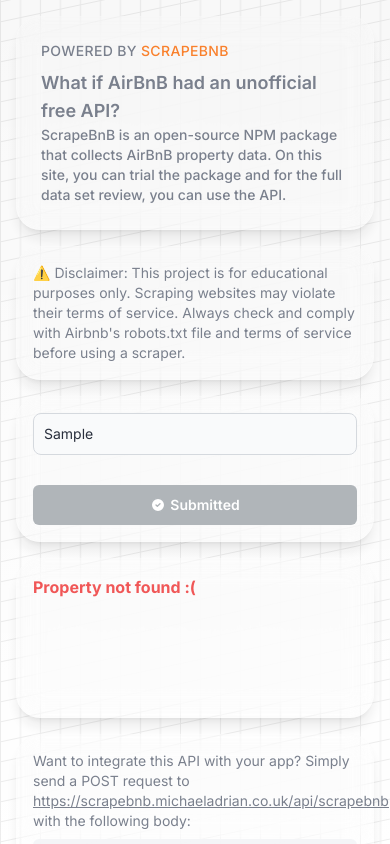
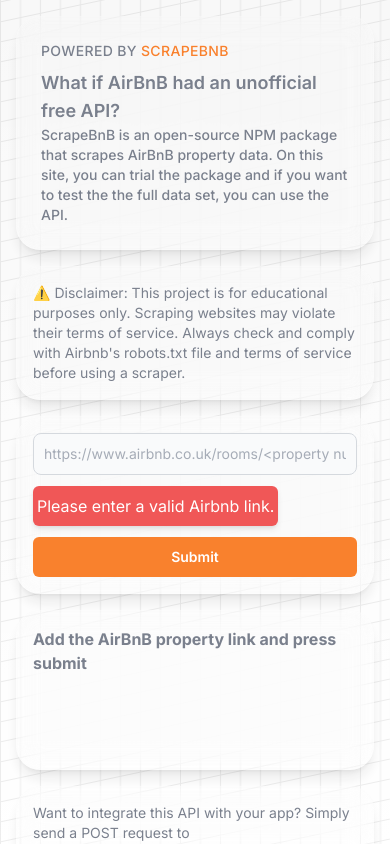
Before and after one commit to fauxir/ScrapeBnB_UI, a Next.js app: page / in a window 390 px wide. Both pictures are taken after typing "Sample" into the empty fields and a click on the button "Submit". Built offline with nearby package versions, Linux system fonts and the light colour scheme.

Commit message:
Form error handdling

```diff
--- a/components/header.tsx
+++ b/components/header.tsx
@@ -5,7 +5,7 @@
     <div className="flex justify-center align-middle w-full md:w-[80%]">
       <SwapTextCard
         initialText="What if AirBnB had an unofficial free API?"
-        finalText="ScrapeBnB is an open-source NPM package that collects AirBnB property data. On this site, you can trial the package and for the full data set review, you can use the API."
+        finalText="ScrapeBnB is an open-source NPM package that scrapes AirBnB property data. On this site, you can trial the package and if you want to test the the full data set, you can use the API."
       />
     </div>
   </div>
--- a/components/property-form.tsx
+++ b/components/property-form.tsx
@@ -1,4 +1,4 @@
-import React, { FormEvent, useState } from "react";
+import React, { FormEvent, useState, useEffect } from "react";
 import { AnimatePresence, motion } from "framer-motion";
 import { CheckCircle2, CircleDashed } from "lucide-react";
 import { cn } from "@/utils/cn";
@@ -10,19 +10,45 @@
 
 export const PropertyForm: React.FC<PropertyFormProps> = ({ onSubmit, status }) => {
   const [propertyLink, setPropertyLink] = useState<string>("");
+  const [error, setError] = useState<string | null>(null);
   const isEnabled = status === "Submit";
 
   const handleSubmit = async (e: FormEvent<HTMLFormElement>) => {
     e.preventDefault();
+
+    // Regex to match the Airbnb URL pattern
+    const urlPattern = /^https:\/\/www\.airbnb\.co\.uk\/rooms\/\d+$/;
+
+    // Check if the link is empty or does not match the required pattern
+    if (!propertyLink || !urlPattern.test(propertyLink)) {
+      setError("Please enter a valid Airbnb link.");
+      setPropertyLink("")
+      return;
+    }
+
+    setError(null);
+
     if (!isEnabled) return;
+
     await onSubmit(propertyLink);
     setPropertyLink("");
   };
 
+  // Fade out error message after 3 seconds
+  useEffect(() => {
+    if (error) {
+      const timer = setTimeout(() => {
+        setError(null);
+      }, 3000);
+
+      return () => clearTimeout(timer);
+    }
+  }, [error]);
+
   return (
     <div className="w-full lg:w-1/2 lg:max-w-xl">
       <div className="group flex h-fit w-full flex-col justify-between rounded-3xl p-4 md:p-6 bg-white/10 dark:bg-black/10 backdrop-blur-md border border-white/20 dark:border-black/20 shadow-lg opacity-90">
-        <form className="gap-4 h-28 z-50 flex flex-col justify-between" onSubmit={handleSubmit}>
+        <form className="gap-4 h-36 md:h-28 -z-10 flex flex-col justify-between" onSubmit={handleSubmit}>
           <input
             type="text"
             name="airbnb_links"
@@ -35,7 +61,7 @@
           <button
             type="submit"
             disabled={!isEnabled}
-            className="group relative h-10 w-full md:max-w-40 overflow-hidden rounded-md bg-[#a7adb2] px-6 text-sm font-semibold text-white transition-colors duration-300 hover:bg-[#767b8d]"
+            className="group -z-10 relative h-10 w-full md:max-w-40 overflow-hidden rounded-md bg-orange-500 px-6 text-sm font-semibold text-white transition-colors duration-300 hover:bg-orange-700"
           >
             <AnimatePresence mode="wait" initial={false}>
               <motion.span
@@ -65,6 +91,19 @@
             </AnimatePresence>
           </button>
         </form>
+        <AnimatePresence>
+          {error && (
+            <motion.div
+              className="fixed w-fit z-80 bottom-[67px] md:right-6 md:bottom-6  bg-red-500 text-white py-2 px-1 rounded-md shadow-md"
+              initial={{ opacity: 0, y: 20 }}
+              animate={{ opacity: 1, y: 0 }}
+              exit={{ opacity: 0, y: 20 }}
+              transition={{ duration: 0.3 }}
+            >
+              {error}
+            </motion.div>
+          )}
+        </AnimatePresence>
       </div>
     </div>
   );
```
